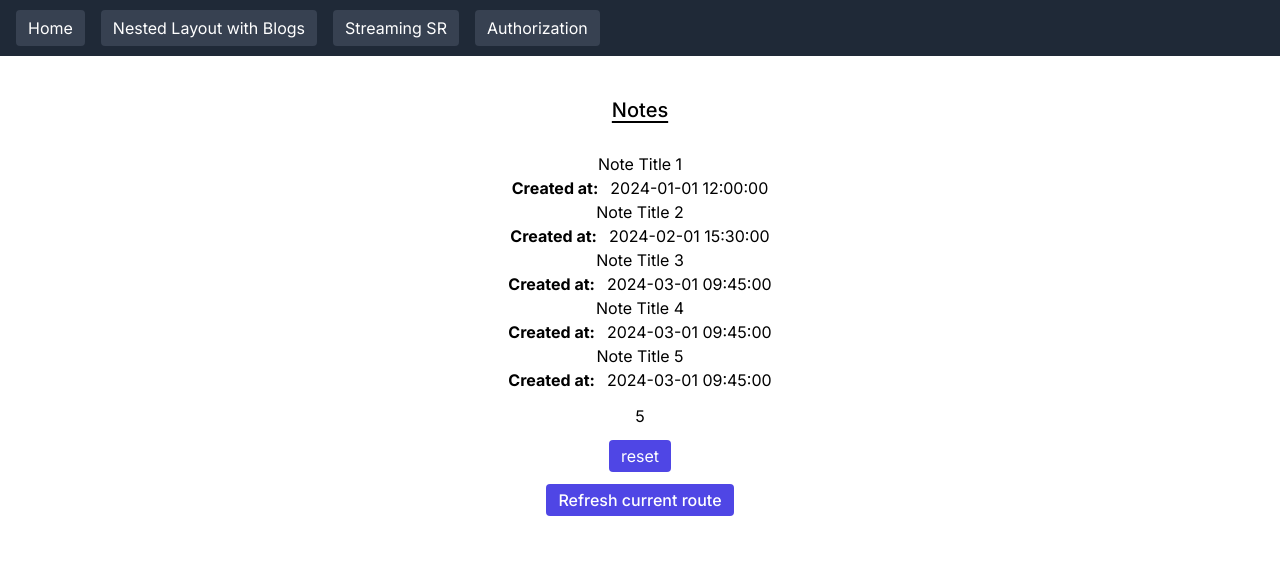
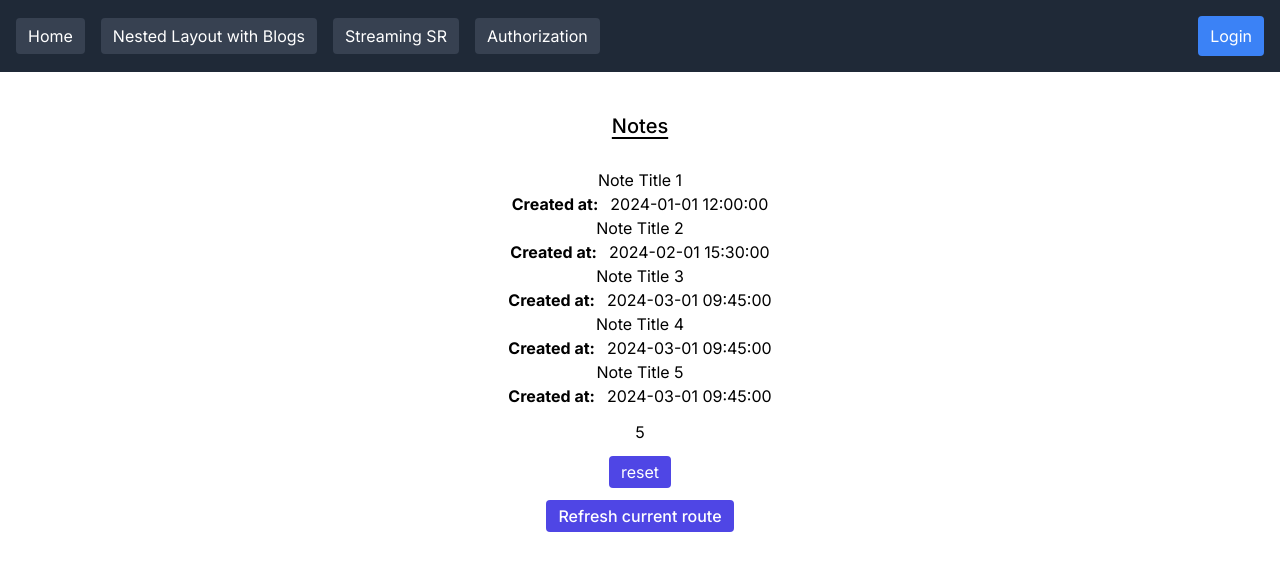
Before and after one commit to hideaki-kawai/nextjs-docker, a Next.js app: page / in a window 1280 px wide. Shown: the top 570 px of the page. Built offline with nearby package versions, Linux system fonts and the light colour scheme.

Commit message:
feat: ナビゲーションバーにログインボタンを実装

```diff
--- a/src/components/navBar.tsx
+++ b/src/components/navBar.tsx
@@ -3,6 +3,7 @@
 export const NavBar = async () => {
   return (
     <header className="bg-gray-800 p-4">
+      <div className="flex justify-between items-center">
         <nav className="space-x-4">
           <Link
             href="/"
@@ -29,6 +30,10 @@
             Authorization
           </Link>
         </nav>
+        <button className="rounded bg-blue-500 px-3 py-2 text-white hover:bg-blue-400">
+          Login
+        </button>
+      </div>
     </header>
   );
 };
```
Lines whose indentation alone changed are shown as unchanged.
